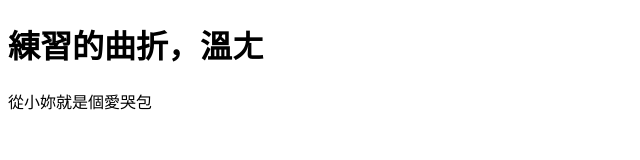
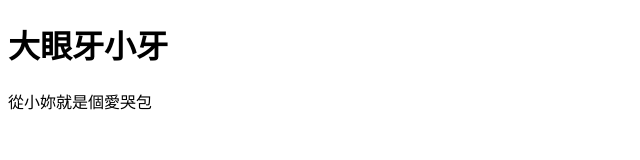
Before and after one commit to huangtingya/LEOWANG, a plain HTML site: page index.html in a window 1280 px wide. Shown: the whole page, without its empty margins (0-640 px from the left). Drawn offline with Linux system fonts and the light colour scheme.

Commit message:
new modify

```diff
--- a/index.html
+++ b/index.html
@@ -7,7 +7,7 @@
     <title>Document</title>
 </head>
 <body>
-    <h1>練習的曲折，溫ㄤ</h1>
+    <h1>大眼牙小牙</h1>
     <p>從小妳就是個愛哭包</p>
 </body>
 </html>
```
